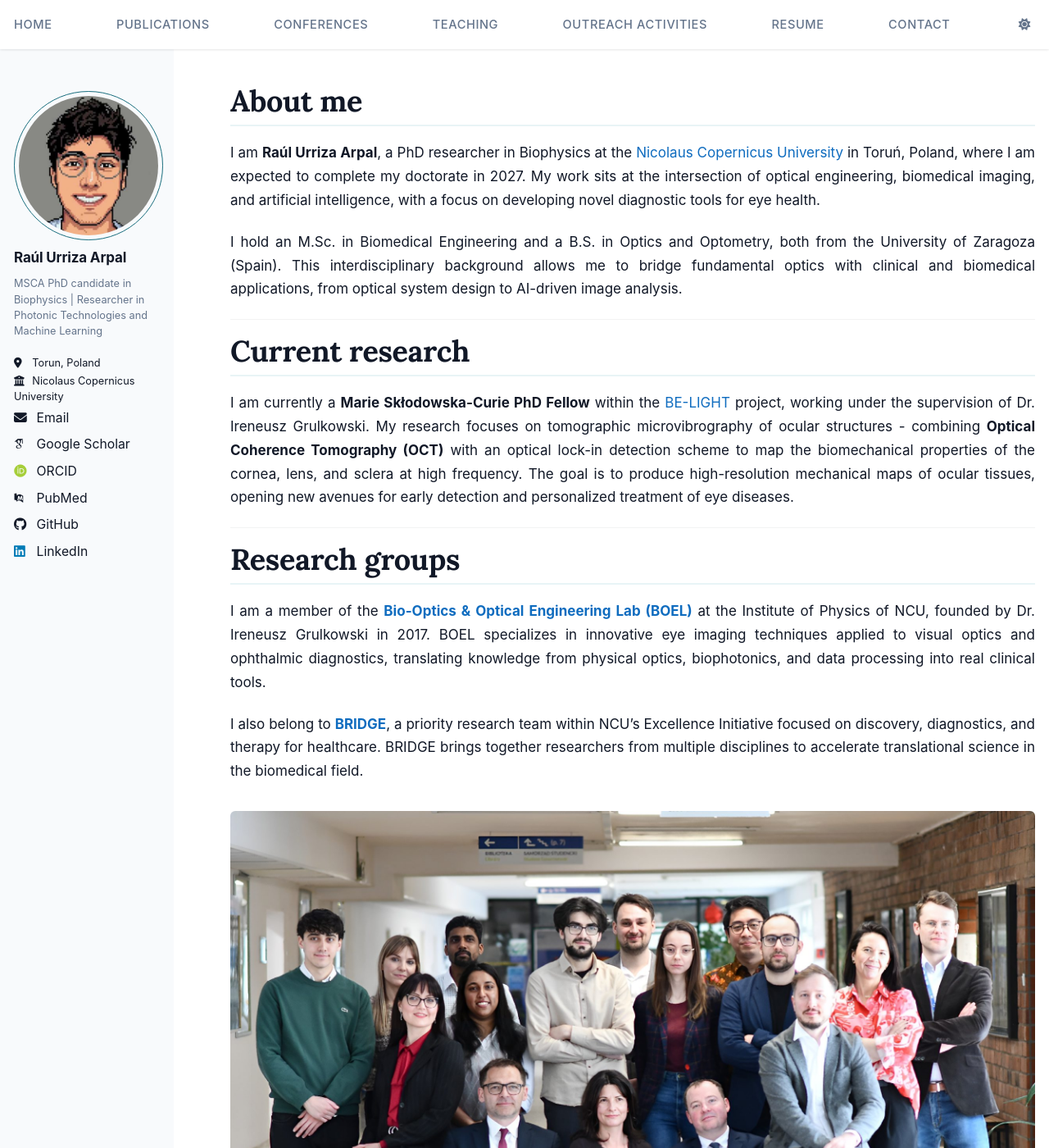
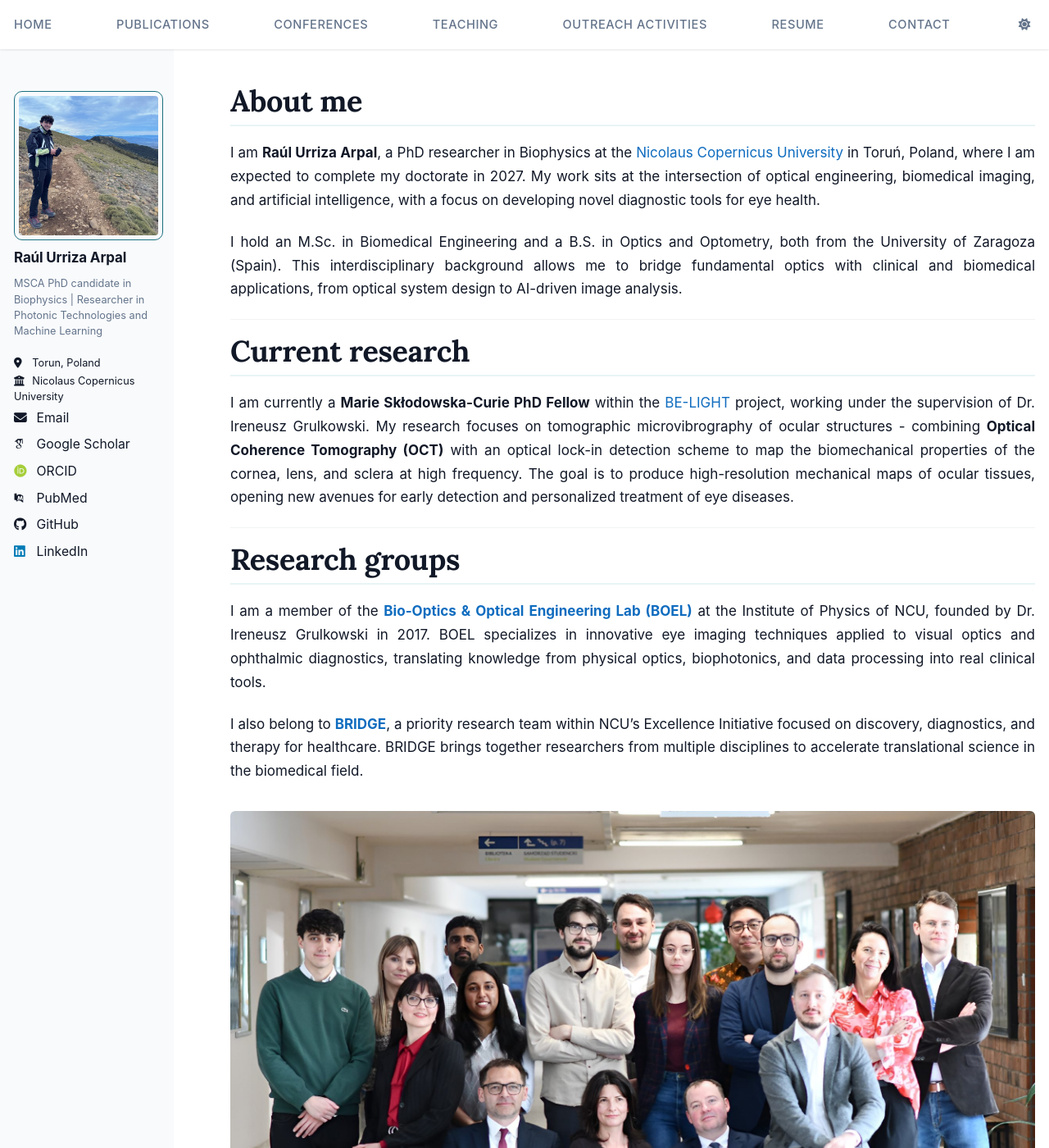
Before and after one commit to RaulUrriza/raulurriza.github.io, a Jekyll site: the page built from _pages/about.md, in a window 1280 px wide and 1400 px high. Shown: the whole window at 82% size. Built offline with Jekyll 4.4.1, drawn with Linux system fonts in a browser that asks for light colours; some web fonts are replaced; a script bundle is joined from its source files by our own code; library files that are not in the unit come from our copies.

Commit message:
Intento cambio foto
La anterior version casi no tiene bugs

```diff
--- a/_config.yml
+++ b/_config.yml
@@ -23,7 +23,7 @@ repository               : "raulurriza.github.io"
 #               Additional customization can be done by editing /_includes/author-profile.html
 author:
   # Biographic information
-  avatar           : "profile.png"
+  avatar           : "Foto_Perfil.jpeg"
   name             : "Raúl Urriza Arpal"
   pronouns         : # example: "she/her"
   bio              : "MSCA PhD candidate in Biophysics | Researcher in Photonic Technologies and Machine Learning"
--- a/assets/css/style.scss
+++ b/assets/css/style.scss
@@ -243,9 +243,11 @@ body {
   }
 }
 
-/* Avatar ring in brand colour */
+/* Avatar — square with rounded corners, brand-colour border */
 .author__avatar img {
+  border-radius: 10px !important;
   border-color: var(--c-primary) !important;
+  max-width: 100%;
 }
 
 /* Author name weight */
```
